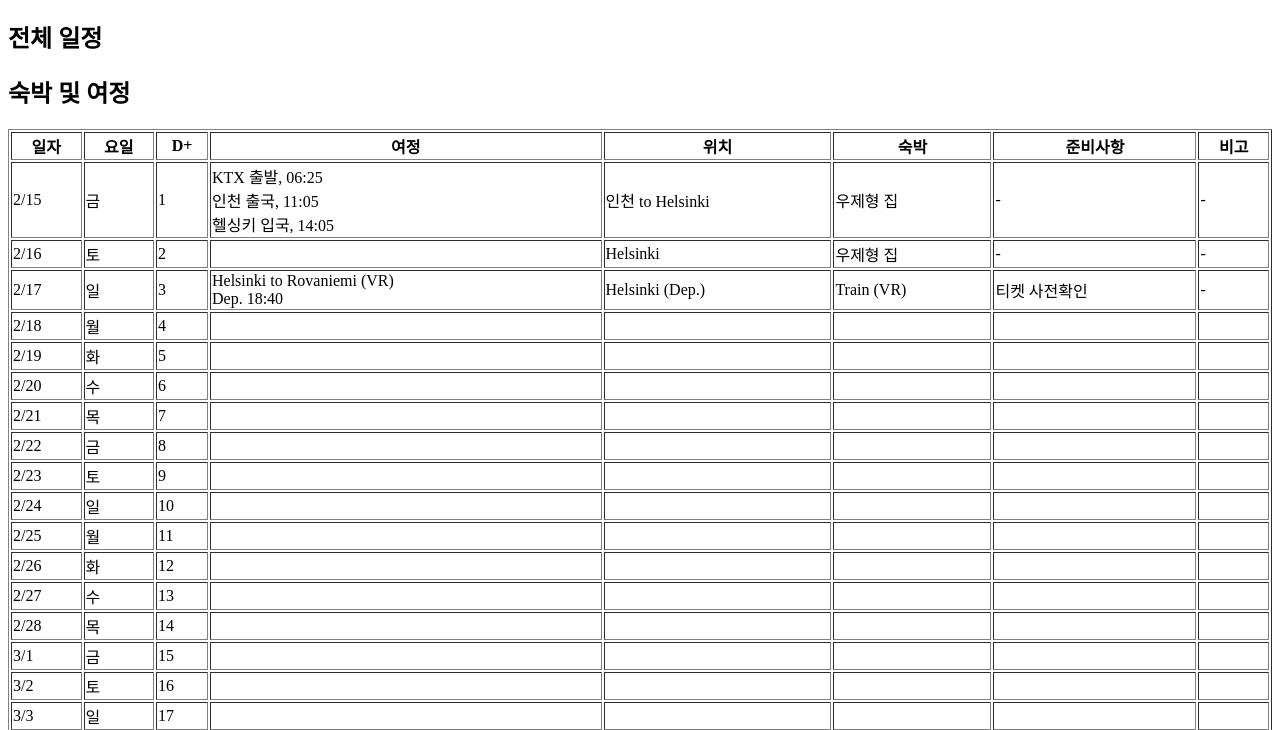
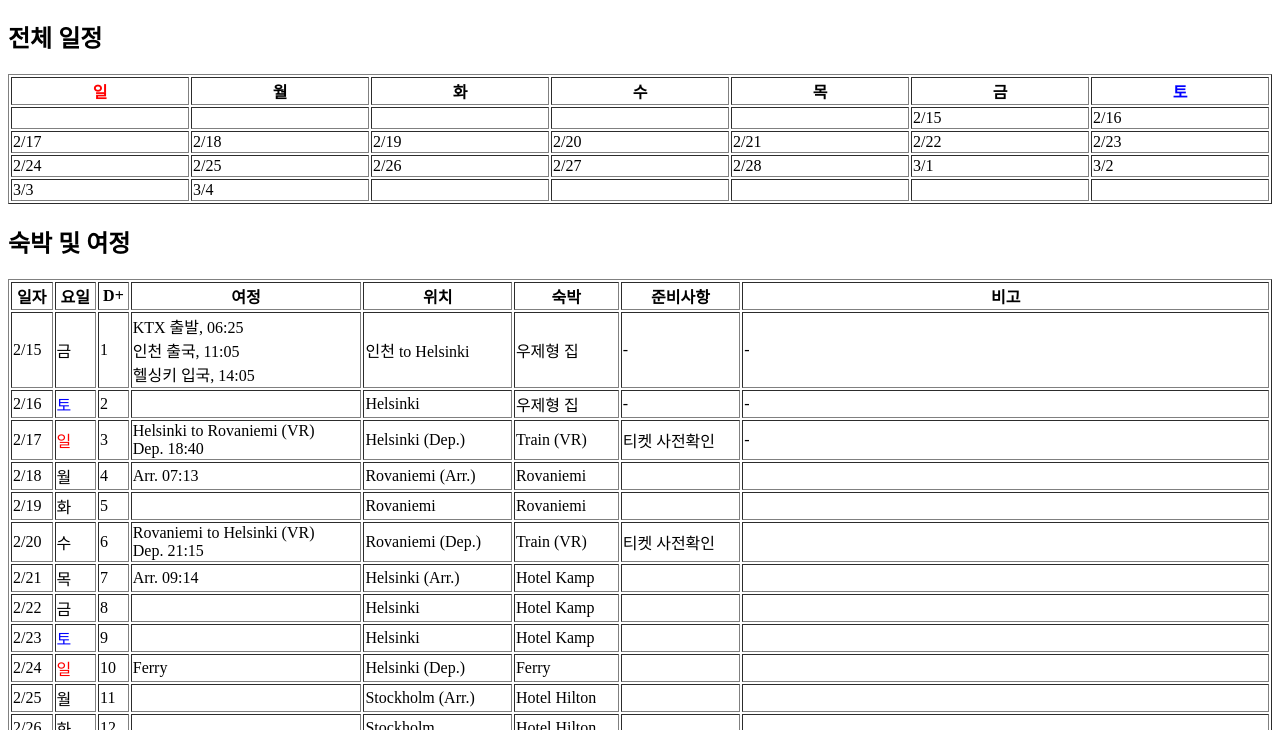
Before and after one commit to shinecbj/gombae, a plain HTML site: page itenery.html in a window 1280 px wide. Shown: the part 70-800 px from the top of the page. Drawn offline with Linux system fonts and the light colour scheme.

Commit message:
내용 수정, 달력 추가

```diff
--- a/itenery.html
+++ b/itenery.html
@@ -1,12 +1,38 @@
 <!DOCTYPE html>
 <html lang="ko" dir="ltr">
   <head>
+    <!-- 문서 수집 [ 불가능 ] 링크 수집 [ 불가능 ] -->
+    <meta name="robots" content="noindex,nofollow" />
     <meta charset="utf-8">
     <title>곰배곰진 북유럽 여행준비</title>
+    <style media="screen">
+      .sunday {
+        color: red;
+      }
+      .saturday {
+        color: blue;
+      }
+    </style>
   </head>
   <body>
     <h1>여행 준비 전반</h1>
     <h2>전체 일정</h2>
+    <table border="1px" width=100%>
+      <tr>
+        <th class="sunday">일</th><th class="monday">월</th><th class="tuesday">화</th><th class="wednesday">수</th><th class="thursday">목</th><th class="friday">금</th><th class="saturday">토</th>
+      </tr>
+        <td></td><td></td><td></td><td></td><td></td><td>2/15</td><td>2/16</td>
+      <tr>
+        <td>2/17</td><td>2/18</td><td>2/19</td><td>2/20</td><td>2/21</td><td>2/22</td><td>2/23</td>
+      </tr>
+      <tr>
+        <td>2/24</td><td>2/25</td><td>2/26</td><td>2/27</td><td>2/28</td><td>3/1</td><td>3/2</td>
+      </tr>
+      <tr>
+        <td>3/3</td><td>3/4</td><td></td><td></td><td></td><td></td><td></td>
+      </tr>
+
+    </table>
 
     <h2>숙박 및 여정</h2>
     <table border="1px" width=100%>
@@ -17,52 +43,52 @@
         <td>2/15</td><td>금</td><td>1</td><td>KTX 출발, 06:25<br>인천 출국, 11:05<br>헬싱키 입국, 14:05</td><td>인천 to Helsinki</td><td>우제형 집</td><td>-</td><td>-</td>
       </tr>
       <tr>
-        <td>2/16</td><td>토</td><td>2</td><td></td><td>Helsinki</td><td>우제형 집</td><td>-</td><td>-</td>
+        <td>2/16</td><td class="saturday">토</td><td>2</td><td></td><td>Helsinki</td><td>우제형 집</td><td>-</td><td>-</td>
       </tr>
       <tr>
-        <td>2/17</td><td>일</td><td>3</td><td>Helsinki to Rovaniemi (VR)<br>Dep. 18:40</td><td>Helsinki (Dep.)</td><td>Train (VR)</td><td>티켓 사전확인</td><td>-</td>
+        <td>2/17</td><td class="sunday">일</td><td>3</td><td>Helsinki to Rovaniemi (VR)<br>Dep. 18:40</td><td>Helsinki (Dep.)</td><td>Train (VR)</td><td>티켓 사전확인</td><td>-</td>
       </tr>
       <tr>
-        <td>2/18</td><td>월</td><td>4</td><td></td><td></td><td></td><td></td><td></td>
+        <td>2/18</td><td>월</td><td>4</td><td>Arr. 07:13</td><td>Rovaniemi (Arr.)</td><td>Rovaniemi</td><td></td><td></td>
       </tr>
       <tr>
-        <td>2/19</td><td>화</td><td>5</td><td></td><td></td><td></td><td></td><td></td>
+        <td>2/19</td><td>화</td><td>5</td><td></td><td>Rovaniemi</td><td>Rovaniemi</td><td></td><td></td>
       </tr>
       <tr>
-        <td>2/20</td><td>수</td><td>6</td><td></td><td></td><td></td><td></td><td></td>
+        <td>2/20</td><td>수</td><td>6</td><td>Rovaniemi to Helsinki (VR)<br>Dep. 21:15</td><td>Rovaniemi (Dep.)</td><td>Train (VR)</td><td>티켓 사전확인</td><td></td>
       </tr>
       <tr>
-        <td>2/21</td><td>목</td><td>7</td><td></td><td></td><td></td><td></td><td></td>
+        <td>2/21</td><td>목</td><td>7</td><td>Arr. 09:14</td><td>Helsinki (Arr.)</td><td>Hotel Kamp</td><td></td><td></td>
       </tr>
       <tr>
-        <td>2/22</td><td>금</td><td>8</td><td></td><td></td><td></td><td></td><td></td>
+        <td>2/22</td><td>금</td><td>8</td><td></td><td>Helsinki</td><td>Hotel Kamp</td><td></td><td></td>
       </tr>
       <tr>
-        <td>2/23</td><td>토</td><td>9</td><td></td><td></td><td></td><td></td><td></td>
+        <td>2/23</td><td class="saturday">토</td><td>9</td><td></td><td>Helsinki</td><td>Hotel Kamp</td><td></td><td></td>
       </tr>
       <tr>
-        <td>2/24</td><td>일</td><td>10</td><td></td><td></td><td></td><td></td><td></td>
+        <td>2/24</td><td class="sunday">일</td><td>10</td><td>Ferry</td><td>Helsinki (Dep.)</td><td>Ferry</td><td></td><td></td>
       </tr>
       <tr>
-        <td>2/25</td><td>월</td><td>11</td><td></td><td></td><td></td><td></td><td></td>
+        <td>2/25</td><td>월</td><td>11</td><td></td><td>Stockholm (Arr.)</td><td>Hotel Hilton</td><td></td><td></td>
       </tr>
       <tr>
-        <td>2/26</td><td>화</td><td>12</td><td></td><td></td><td></td><td></td><td></td>
+        <td>2/26</td><td>화</td><td>12</td><td></td><td>Stockholm</td><td>Hotel Hilton</td><td></td><td></td>
       </tr>
       <tr>
-        <td>2/27</td><td>수</td><td>13</td><td></td><td></td><td></td><td></td><td></td>
+        <td>2/27</td><td>수</td><td>13</td><td>Ferry</td><td>Stockholm (Dep.)</td><td>Ferry</td><td>티켓 사전확인</td><td></td>
       </tr>
       <tr>
-        <td>2/28</td><td>목</td><td>14</td><td></td><td></td><td></td><td></td><td></td>
+        <td>2/28</td><td>목</td><td>14</td><td></td><td>Helsinki (Arr.)</td><td>우제형 집</td><td></td><td></td>
       </tr>
       <tr>
-        <td>3/1</td><td>금</td><td>15</td><td></td><td></td><td></td><td></td><td></td>
+        <td>3/1</td><td>금</td><td>15</td><td></td><td>Helsinki</td><td>우제형 집</td><td></td><td></td>
       </tr>
       <tr>
-        <td>3/2</td><td>토</td><td>16</td><td></td><td></td><td></td><td></td><td></td>
+        <td>3/2</td><td class="saturday">토</td><td>16</td><td>Helsinki 출국, 17:30</td><td>Helsinki (Dep.)</td><td>비행기</td><td></td><td></td>
       </tr>
       <tr>
-        <td>3/3</td><td>일</td><td>17</td><td></td><td></td><td></td><td></td><td></td>
+        <td>3/3</td><td class="sunday">일</td><td>17</td><td>인천 입국, 09:10</td><td>인천 (Arr.)</td><td></td><td></td><td>별도 복귀 차량 예매 안함. 천안행 리무진 버스 확인 후 구매할 것.</td>
       </tr>
     </table>
     <h2>사전 준비</h2>
```
